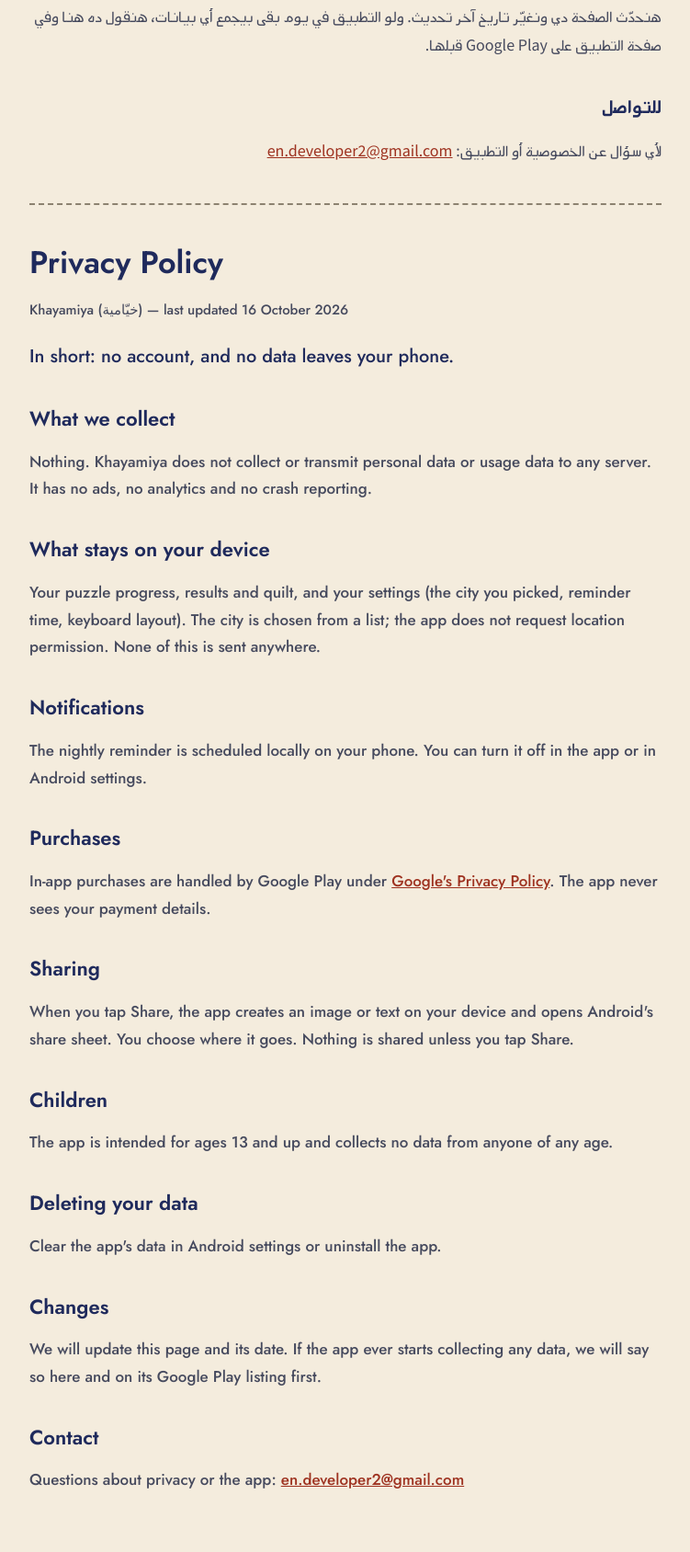
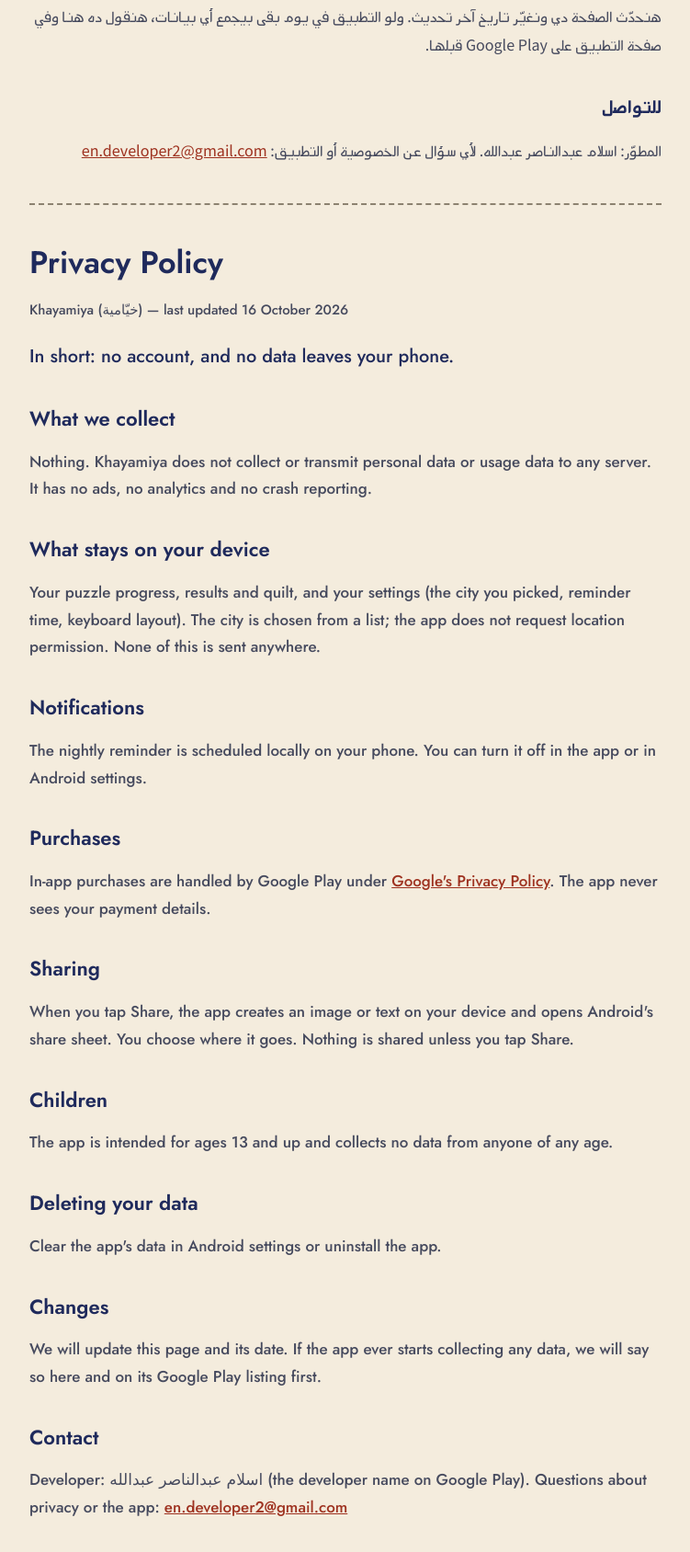
Before and after one commit to imsemoo/khayamiya-privacy, a plain HTML site: page index.html in a window 1280 px wide. Shown: the part 1316-3004 px from the top of the page at 92% size, without its empty margins (264-1015 px from the left). Drawn offline with Linux system fonts and the light colour scheme; a web font is replaced by a local one.

Commit message:
Name the developer as shown on Google Play
Co-Authored-By: Claude Opus 5.5 <noreply@anthropic.com>

```diff
--- a/index.html
+++ b/index.html
@@ -65,7 +65,7 @@
     <p>هنحدّث الصفحة دي ونغيّر تاريخ آخر تحديث. ولو التطبيق في يوم بقى بيجمع أي بيانات، هنقول ده هنا وفي صفحة التطبيق على Google Play قبلها.</p>
 
     <h2>للتواصل</h2>
-    <p>لأي سؤال عن الخصوصية أو التطبيق: <a class="ltr" href="mailto:en.developer2@gmail.com">en.developer2@gmail.com</a></p>
+    <p>المطوّر: اسلام عبدالناصر عبدالله. لأي سؤال عن الخصوصية أو التطبيق: <a class="ltr" href="mailto:en.developer2@gmail.com">en.developer2@gmail.com</a></p>
   </section>
 
   <hr class="stitch">
@@ -91,7 +91,7 @@
     <h2>Changes</h2>
     <p>We will update this page and its date. If the app ever starts collecting any data, we will say so here and on its Google Play listing first.</p>
     <h2>Contact</h2>
-    <p>Questions about privacy or the app: <a href="mailto:en.developer2@gmail.com">en.developer2@gmail.com</a></p>
+    <p>Developer: <bdi lang="ar">اسلام عبدالناصر عبدالله</bdi> (the developer name on Google Play). Questions about privacy or the app: <a href="mailto:en.developer2@gmail.com">en.developer2@gmail.com</a></p>
   </section>
 </main>
 </body>
```
